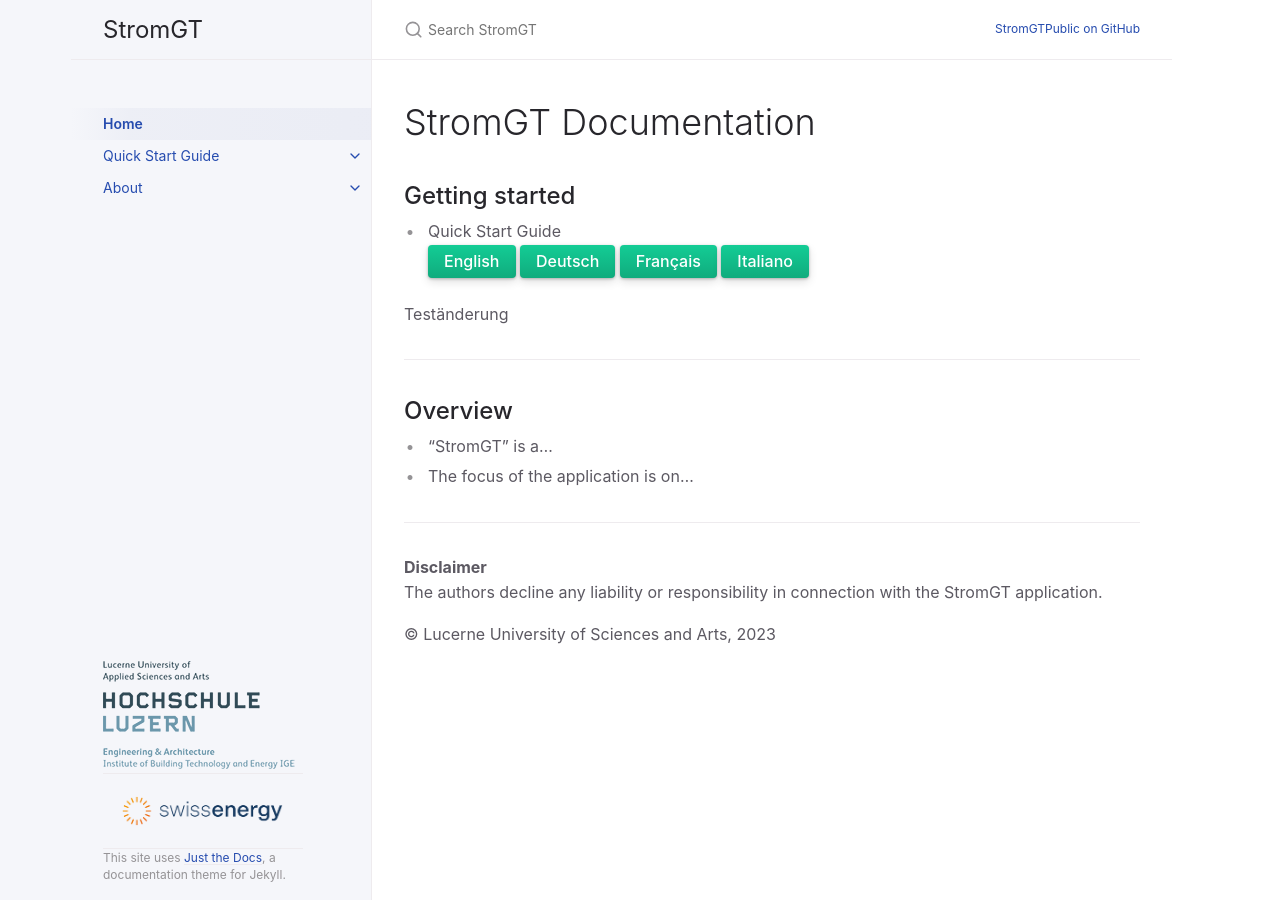
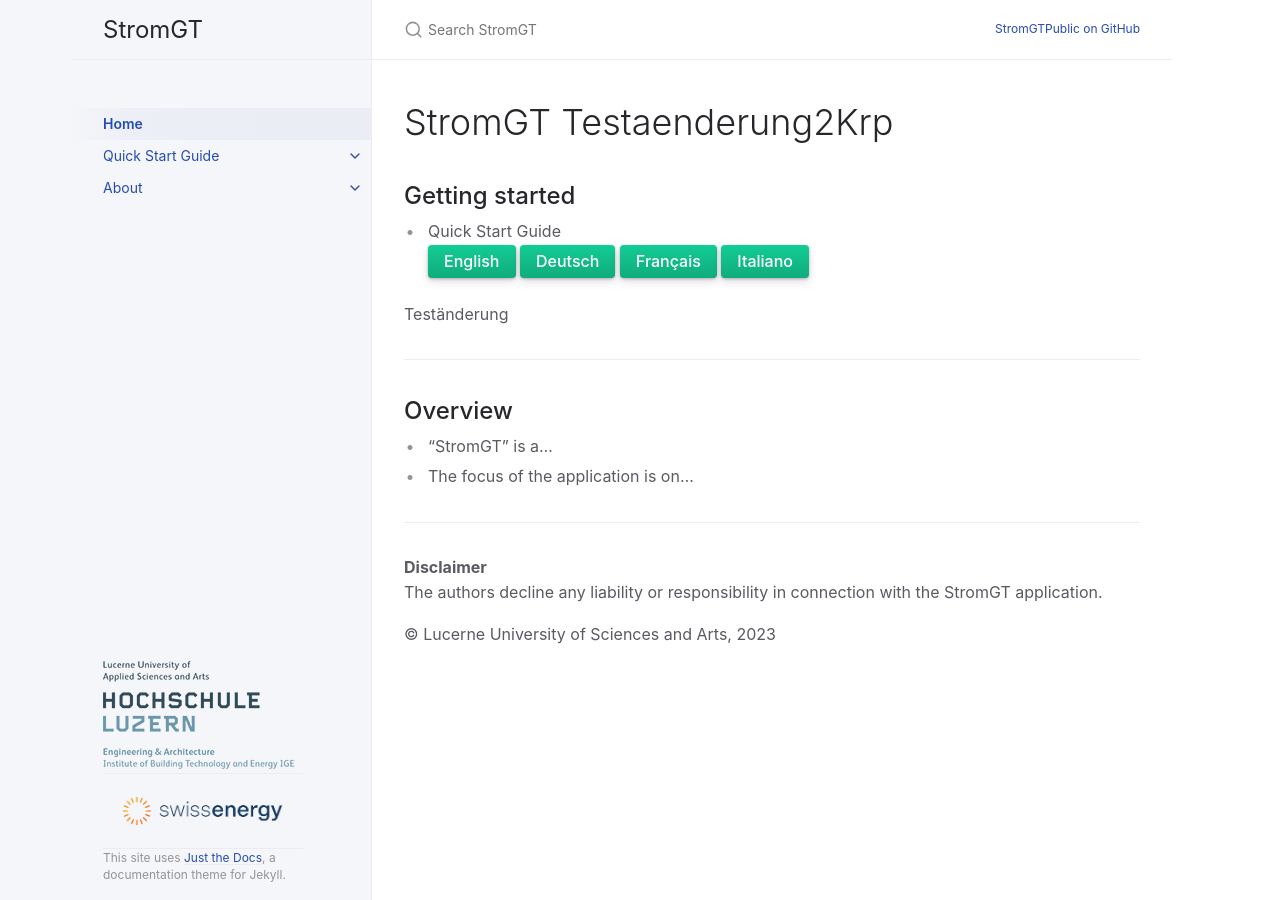
Before and after one commit to hslu-ige-laes/StromGTPublic, a Jekyll site: the page built from docs/index.md, in a window 1280 px wide. Built offline with Jekyll 4.4.1, drawn with Linux system fonts in a browser that asks for light colours.

Commit message:
Update index.md

```diff
--- a/docs/index.md
+++ b/docs/index.md
@@ -6,7 +6,7 @@ description: "StromGT Documentation"
 permalink: /
 ---
 
-# StromGT Documentation
+# StromGT Testaenderung2Krp
 ## Getting started
 - Quick Start Guide<br>
   [English](https://hslu-ige-laes.github.io/StromGTPublic/docs/quickStartGuide/en/){: .btn .btn-green }  [Deutsch](https://hslu-ige-laes.github.io/StromGTPublic/docs/quickStartGuide/de/){: .btn .btn-green }  [Français](https://hslu-ige-laes.github.io/StromGTPublic/docs/quickStartGuide/fr/){: .btn .btn-green }  [Italiano](https://hslu-ige-laes.github.io/StromGTPublic/docs/quickStartGuide/it/){: .btn .btn-green }
```
